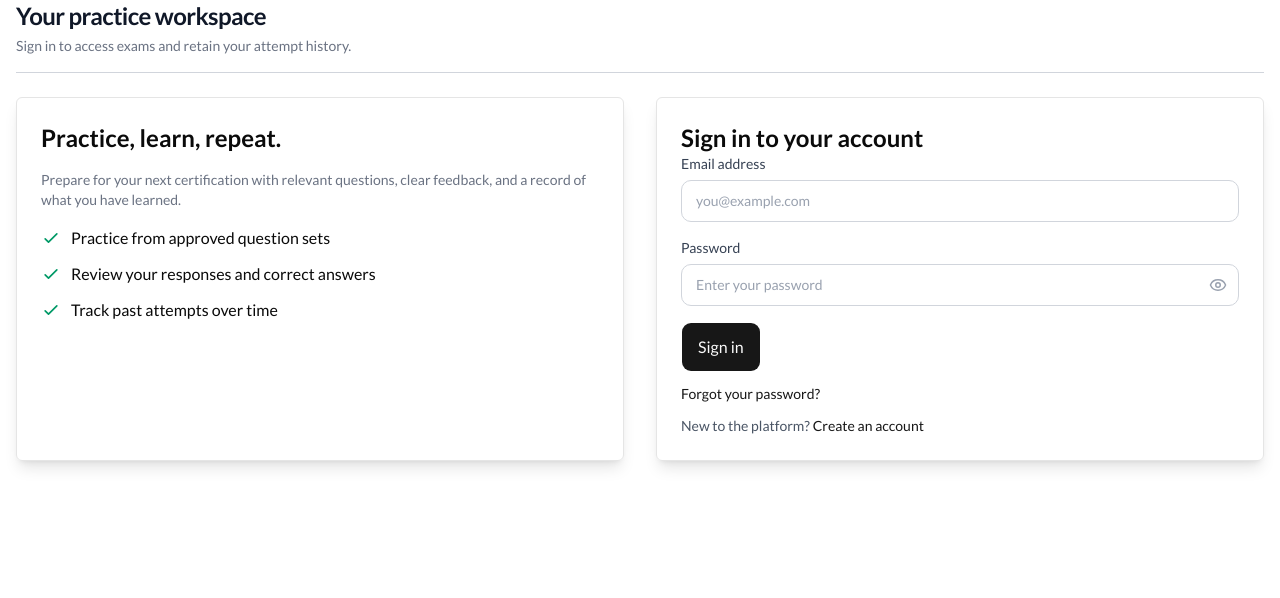
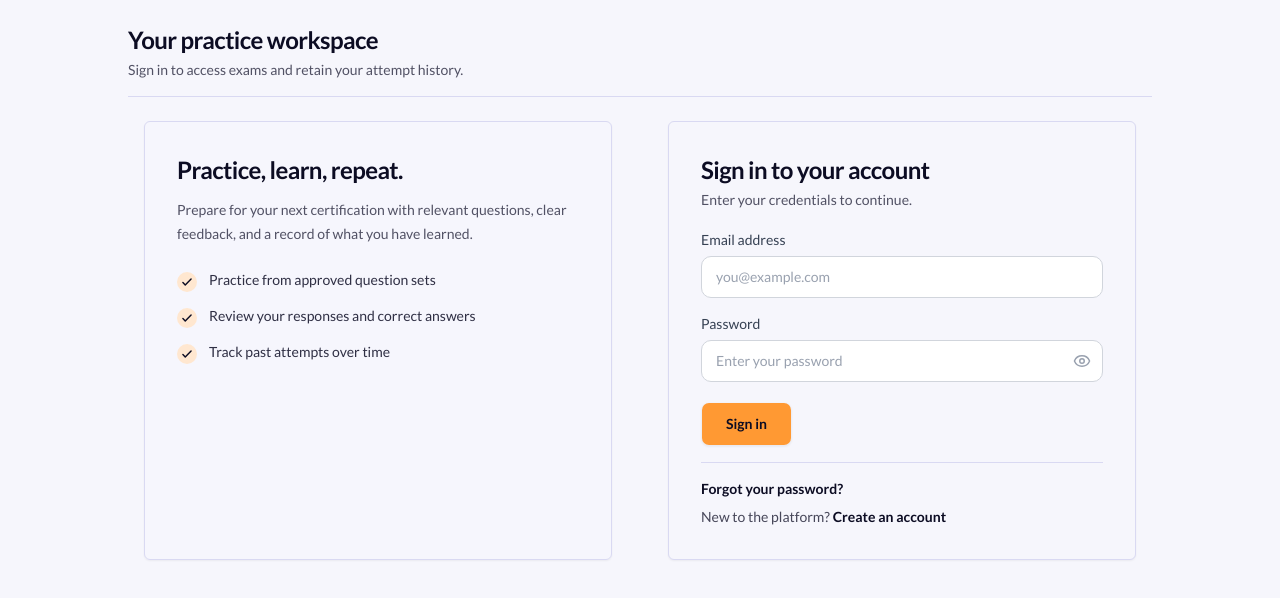
Before and after one commit to chingu-voyages/X02-team-01, a Next.js app in the folder frontend/: page /login in a window 1280 px wide. Shown: the top 598 px of the page. Built offline with nearby package versions, Linux system fonts and the light colour scheme.

Commit message:
refactor(branding): change styling

```diff
--- a/frontend/src/app/(auth)/forgot-password/page.tsx
+++ b/frontend/src/app/(auth)/forgot-password/page.tsx
@@ -2,7 +2,7 @@ import ForgotPasswordForm from "@/features/auth/reset/ForgotPasswordForm";
 
 export default function ForgotPasswordPage() {
   return (
-    <div className="min-h-screen bg-[#f3f4f5]">
+    <div className="min-h-screen bg-brand-surface">
       <div className="mx-auto max-w-md px-4 py-10">
         <ForgotPasswordForm />
       </div>
--- a/frontend/src/app/(auth)/reset-password/page.tsx
+++ b/frontend/src/app/(auth)/reset-password/page.tsx
@@ -10,7 +10,7 @@ export default async function ResetPasswordPage({
   const { token } = await searchParams;
 
   return (
-    <div className="min-h-screen bg-[#f3f4f5]">
+    <div className="min-h-screen bg-brand-surface">
       <div className="mx-auto max-w-md px-4 py-10">
         <ResetPasswordForm token={token ?? ""} />
       </div>
--- a/frontend/src/app/layout.tsx
+++ b/frontend/src/app/layout.tsx
@@ -31,7 +31,7 @@ export default function RootLayout({
       lang="en"
       className={`${lato.variable} ${poppins.variable} font-sans antialiased`}
     >
-      <body className="min-h-full flex flex-col">
+      <body className="min-h-full flex flex-col bg-brand-surface">
         <AuthProvider>
           <Console>{children}</Console>
         </AuthProvider>
--- a/frontend/src/components/layouts/PageHeader.tsx
+++ b/frontend/src/components/layouts/PageHeader.tsx
@@ -1,6 +1,8 @@
+import type { ReactNode } from "react";
+
 interface PageHeaderProps {
-  title: React.ReactNode;
-  subtitle?: React.ReactNode;
+  title: ReactNode;
+  subtitle?: ReactNode;
   status?: string;
   stepLabel?: string;
 }
@@ -11,28 +13,27 @@ export default function PageHeader({
   status,
   stepLabel,
 }: PageHeaderProps) {
-
-
   return (
-    <div>
-      <div className="mx-4 pb-4 border-b border-gray-300">
+    <header className="my-6 border-b border-brand-border pb-4">
       {stepLabel && (
-          <p className="text-xs font-bold uppercase tracking-widest text-gray-500">
+        <p className="text-xs font-bold uppercase tracking-widest text-brand-text/60">
           {stepLabel}
         </p>
       )}
-        <h1 className="text-xl sm:text-2xl font-semibold tracking-tight text-gray-900 flex items-baseline">
+      <h1 className="flex flex-wrap items-baseline text-xl font-bold tracking-tight text-brand-text sm:text-2xl">
         <span>{title}</span>
         {status && (
-            <span aria-hidden="true" className="font-normal text-gray-500 ml-2">
+          <span
+            aria-hidden="true"
+            className="ml-2 font-normal text-brand-text/60"
+          >
             · {status}
           </span>
         )}
       </h1>
       {subtitle && (
-          <p className="text-xs sm:text-sm text-gray-500 mt-1">{subtitle}</p>
+        <p className="mt-1 text-xs text-brand-text/70 sm:text-sm">{subtitle}</p>
       )}
-      </div>
-    </div>
+    </header>
   );
 }
--- a/frontend/src/features/auth/login/LoginForm.tsx
+++ b/frontend/src/features/auth/login/LoginForm.tsx
@@ -1,15 +1,13 @@
 "use client";
+
+import Link from "next/link";
+import { useState, type ChangeEvent, type FormEvent } from "react";
 
 import FormInput from "@/components/ui/FormInput";
 import { Button } from "@/components/ui/button";
-import Link from "next/link";
-import { useState } from "react";
 import { useAuth } from "../AuthProvider";
 
-type UserRole =
-  | "learner"
-  | "contributor"
-  | "administrator";
+type UserRole = "learner" | "contributor" | "administrator";
 
 type LoginResponse = {
   access_token: string;
@@ -33,24 +31,12 @@ export default function LoginForm() {
     password: "",
   });
 
-  const [errors, setErrors] = useState<
-    Record<string, string>
-  >({});
+  const [errors, setErrors] = useState<Record<string, string>>({});
+  const [touched, setTouched] = useState<Record<string, boolean>>({});
+  const [isSubmitting, setIsSubmitting] = useState(false);
+  const [authError, setAuthError] = useState<string | null>(null);
 
-  const [touched, setTouched] = useState<
-    Record<string, boolean>
-  >({});
-
-  const [isSubmitting, setIsSubmitting] =
-    useState(false);
-
-  const [authError, setAuthError] = useState<
-    string | null
-  >(null);
-
-  const handleChange = (
-    event: React.ChangeEvent<HTMLInputElement>,
-  ) => {
+  const handleChange = (event: ChangeEvent<HTMLInputElement>) => {
     const { name, value } = event.target;
 
     setFormData((previous) => ({
@@ -77,9 +63,7 @@ export default function LoginForm() {
     }));
   };
 
-  const handleSubmit = async (
-    event: React.FormEvent<HTMLFormElement>,
-  ) => {
+  const handleSubmit = async (event: FormEvent<HTMLFormElement>) => {
     event.preventDefault();
 
     setTouched({
@@ -110,9 +94,7 @@ export default function LoginForm() {
     setAuthError(null);
 
     try {
-      const response = await fetch(
-        "/api/v1/auth/login",
-        {
+      const response = await fetch("/api/v1/auth/login", {
         method: "POST",
         headers: {
           "Content-Type": "application/json",
@@ -121,23 +103,15 @@ export default function LoginForm() {
           email: formData.email.trim(),
           password: formData.password,
         }),
-        },
-      );
+      });
 
       const data: unknown = await response.json();
 
       if (!response.ok) {
-        let message =
-          "Invalid email or password.";
+        let message = "Invalid email or password.";
 
-        if (
-          data !== null &&
-          typeof data === "object"
-        ) {
-          if (
-            "message" in data &&
-            typeof data.message === "string"
-          ) {
+        if (data !== null && typeof data === "object") {
+          if ("message" in data && typeof data.message === "string") {
             message = data.message;
           } else if (
             "detail" in data &&
@@ -156,18 +130,12 @@ export default function LoginForm() {
       const loginData = data as LoginResponse;
 
       const isStaff =
-        loginData.learner.role ===
-          "administrator" ||
+        loginData.learner.role === "administrator" ||
         loginData.learner.role === "contributor";
 
-      const destination = isStaff
-        ? "/admin/questions"
-        : "/categories";
+      const destination = isStaff ? "/admin/questions" : "/categories";
 
-      setToken(
-        loginData.access_token,
-        destination,
-      );
+      setToken(loginData.access_token, destination);
     } catch (error) {
       setAuthError(
         error instanceof Error
@@ -180,25 +148,26 @@ export default function LoginForm() {
   };
 
   return (
-    <div>
-      <h2 className="font-bold text-2xl">
+    <div className="space-y-5 text-brand-text">
+      <div className="space-y-1">
+        <h2 className="text-2xl font-bold tracking-tight text-brand-text">
           Sign in to your account
         </h2>
+        <p className="text-sm text-brand-text/70">
+          Enter your credentials to continue.
+        </p>
+      </div>
 
       {authError && (
         <div
-          className="mb-4 p-3 bg-red-50 border border-red-200 text-red-700 text-sm rounded-sm"
+          className="rounded-md border border-red-200 bg-red-50 px-3.5 py-2.5 text-sm text-red-700"
           role="alert"
         >
           {authError}
         </div>
       )}
 
-      <form
-        onSubmit={handleSubmit}
-        className="space-y-4"
-        noValidate
-      >
+      <form onSubmit={handleSubmit} className="space-y-4" noValidate>
         <FormInput
           label="Email address"
           id="email"
@@ -208,11 +177,7 @@ export default function LoginForm() {
           value={formData.email}
           onChange={handleChange}
           onBlur={() => handleBlur("email")}
-          error={
-            touched.email
-              ? errors.email
-              : undefined
-          }
+          error={touched.email ? errors.email : undefined}
         />
 
         <FormInput
@@ -225,37 +190,33 @@ export default function LoginForm() {
           value={formData.password}
           onChange={handleChange}
           onBlur={() => handleBlur("password")}
-          error={
-            touched.password
-              ? errors.password
-              : undefined
-          }
+          error={touched.password ? errors.password : undefined}
         />
 
-        <div className="flex flex-col gap-3">
+        <div className="pt-1">
           <Button
             type="submit"
             disabled={isSubmitting}
-            className="self-start py-6 px-4 text-base hover:cursor-pointer disabled:opacity-50 disabled:cursor-not-allowed"
+            className="min-h-11 w-full cursor-pointer rounded-md bg-brand-accent px-6 text-sm font-semibold text-brand-text shadow-xs transition-colors hover:bg-brand-accent-tint focus-visible:ring-2 focus-visible:ring-brand-accent disabled:cursor-not-allowed disabled:opacity-50 sm:w-auto"
           >
-            {isSubmitting
-              ? "Signing in..."
-              : "Sign in"}
+            {isSubmitting ? "Signing in..." : "Sign in"}
           </Button>
+        </div>
 
-          <p className="text-sm text-gray-600">
+        <div className="space-y-2 border-t border-brand-border pt-4 text-sm text-brand-text/75">
+          <p>
             <Link
               href="/forgot-password"
-              className="text-primary hover:underline font-medium"
+              className="font-semibold text-brand-text underline-offset-4 hover:underline"
             >
               Forgot your password?
             </Link>
           </p>
-          <p className="text-sm text-gray-600">
+          <p>
             New to the platform?{" "}
             <Link
               href="/register"
-              className="text-primary hover:underline font-medium"
+              className="font-semibold text-brand-text underline-offset-4 hover:underline"
             >
               Create an account
             </Link>
--- a/frontend/src/features/auth/login/LoginScreen.tsx
+++ b/frontend/src/features/auth/login/LoginScreen.tsx
@@ -3,25 +3,39 @@ import VerifiedNotice from "./VerifiedNotice";
 import LoginForm from "./LoginForm";
 import Card from "@/components/ui/Card";
 
+const highlights = [
+  "Practice from approved question sets",
+  "Review your responses and correct answers",
+  "Track past attempts over time",
+];
+
 export default function LoginScreen() {
   return (
-    <div>
+    <section className="mx-auto max-w-5xl space-y-6">
       <PageHeader
         title="Your practice workspace"
         subtitle="Sign in to access exams and retain your attempt history."
       />
+
       <VerifiedNotice />
-      <div className="grid grid-cols-2 mt-6">
-        <Card className="p-6">
-          <h2 className="font-bold text-2xl">Practice, learn, repeat.</h2>
-          <p className="my-4 text-sm text-gray-500">
+
+      <div className="grid grid-cols-1 gap-6 md:grid-cols-2">
+        <Card className="flex flex-col justify-between border-brand-border bg-brand-surface/40 p-6 text-brand-text shadow-xs sm:p-8">
+          <div>
+            <h2 className="text-2xl font-bold tracking-tight text-brand-text">
+              Practice, learn, repeat.
+            </h2>
+            <p className="mt-3 text-sm leading-6 text-brand-text/70">
               Prepare for your next certification with relevant questions, clear
               feedback, and a record of what you have learned.
             </p>
-          <ul className="space-y-3 items-start gap-2.5">
-            <li className="flex items-start gap-2.5">
+
+            <ul className="mt-6 space-y-3.5 text-sm text-brand-text/85">
+              {highlights.map((item) => (
+                <li key={item} className="flex items-start gap-3">
+                  <span className="mt-0.5 flex size-5 shrink-0 items-center justify-center rounded-full bg-brand-accent-tint text-brand-text">
                     <svg
-                className="w-5 h-5 text-emerald-600 shrink-0 mt-0.5"
+                      className="size-3.5"
                       fill="none"
                       stroke="currentColor"
                       viewBox="0 0 24 24"
@@ -30,52 +44,22 @@ export default function LoginScreen() {
                       <path
                         strokeLinecap="round"
                         strokeLinejoin="round"
-                  strokeWidth="2"
+                        strokeWidth="2.5"
                         d="M5 13l4 4L19 7"
                       />
                     </svg>
-              <span>Practice from approved question sets</span>
+                  </span>
+                  <span>{item}</span>
                 </li>
-            <li className="flex items-start gap-2.5">
-              <svg
-                className="w-5 h-5 text-emerald-600 shrink-0 mt-0.5"
-                fill="none"
-                stroke="currentColor"
-                viewBox="0 0 24 24"
-                aria-hidden="true"
-              >
-                <path
-                  strokeLinecap="round"
-                  strokeLinejoin="round"
-                  strokeWidth="2"
-                  d="M5 13l4 4L19 7"
-                />
-              </svg>
-              <span>Review your responses and correct answers</span>
-            </li>
-            <li className="flex items-start gap-2.5">
-              <svg
-                className="w-5 h-5 text-emerald-600 shrink-0 mt-0.5"
-                fill="none"
-                stroke="currentColor"
-                viewBox="0 0 24 24"
-                aria-hidden="true"
-              >
-                <path
-                  strokeLinecap="round"
-                  strokeLinejoin="round"
-                  strokeWidth="2"
-                  d="M5 13l4 4L19 7"
-                />
-              </svg>
-              <span>Track past attempts over time</span>
-            </li>
+              ))}
             </ul>
+          </div>
         </Card>
-        <Card className="p-6">
+
+        <Card className="border-brand-border bg-brand-surface p-6 text-brand-text shadow-xs sm:p-8">
           <LoginForm />
         </Card>
       </div>
-    </div>
+    </section>
   );
 }
--- a/frontend/src/features/questions/AdminQuestionForm.tsx
+++ b/frontend/src/features/questions/AdminQuestionForm.tsx
@@ -1689,7 +1689,7 @@ export default function AdminQuestionForm(
               categories.length ===
                 0
             }
-            className="rounded-md bg-[#3d4145] px-7 py-2.5 text-sm font-medium text-white hover:bg-[#292d30] disabled:cursor-not-allowed disabled:opacity-50"
+            className="rounded-md bg-brand-accent px-7 py-2.5 text-sm font-medium text-white hover:bg-brand-accent/80 hover:cursor-pointer disabled:cursor-not-allowed disabled:opacity-50"
           >
             {saving
               ? "Saving..."
```
Also changed, not shown: frontend/src/app/admin/questions/new/page.tsx (+59 -201 lines). Lines whose indentation alone changed are shown as unchanged.
